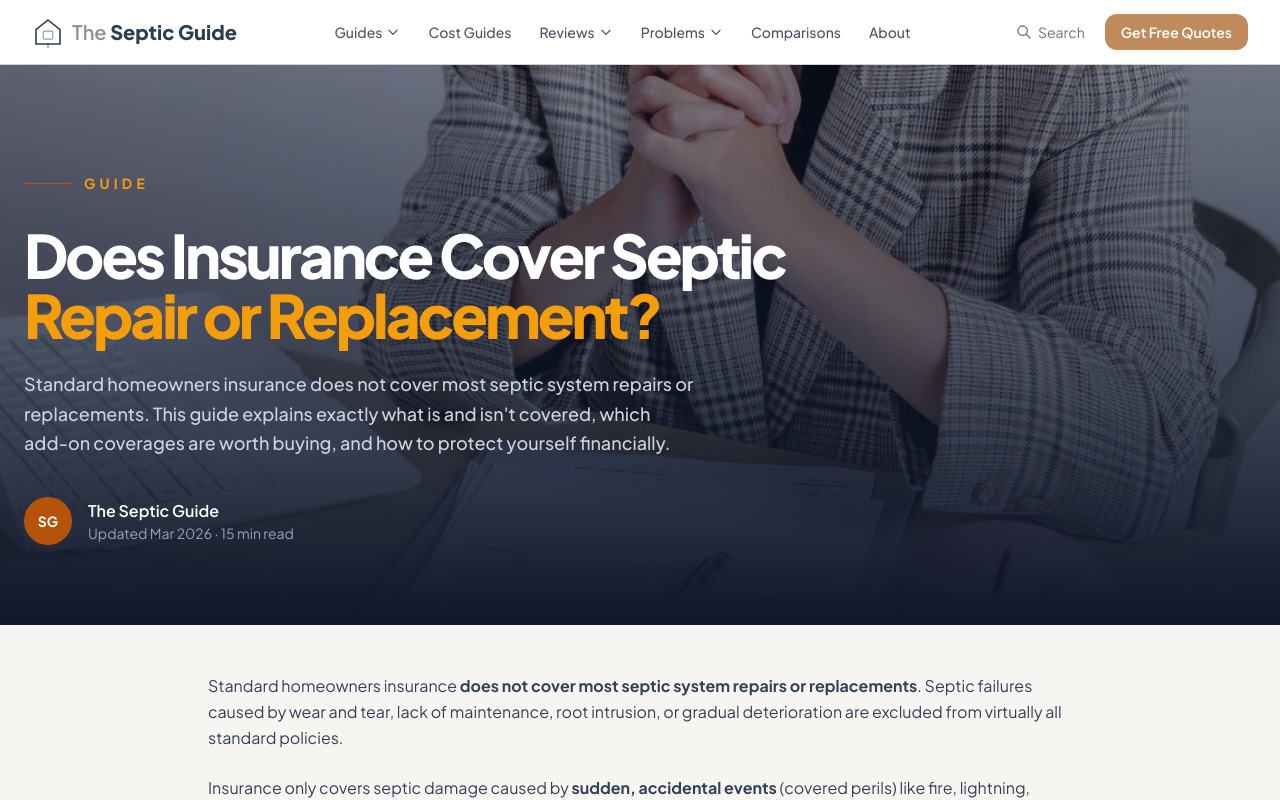
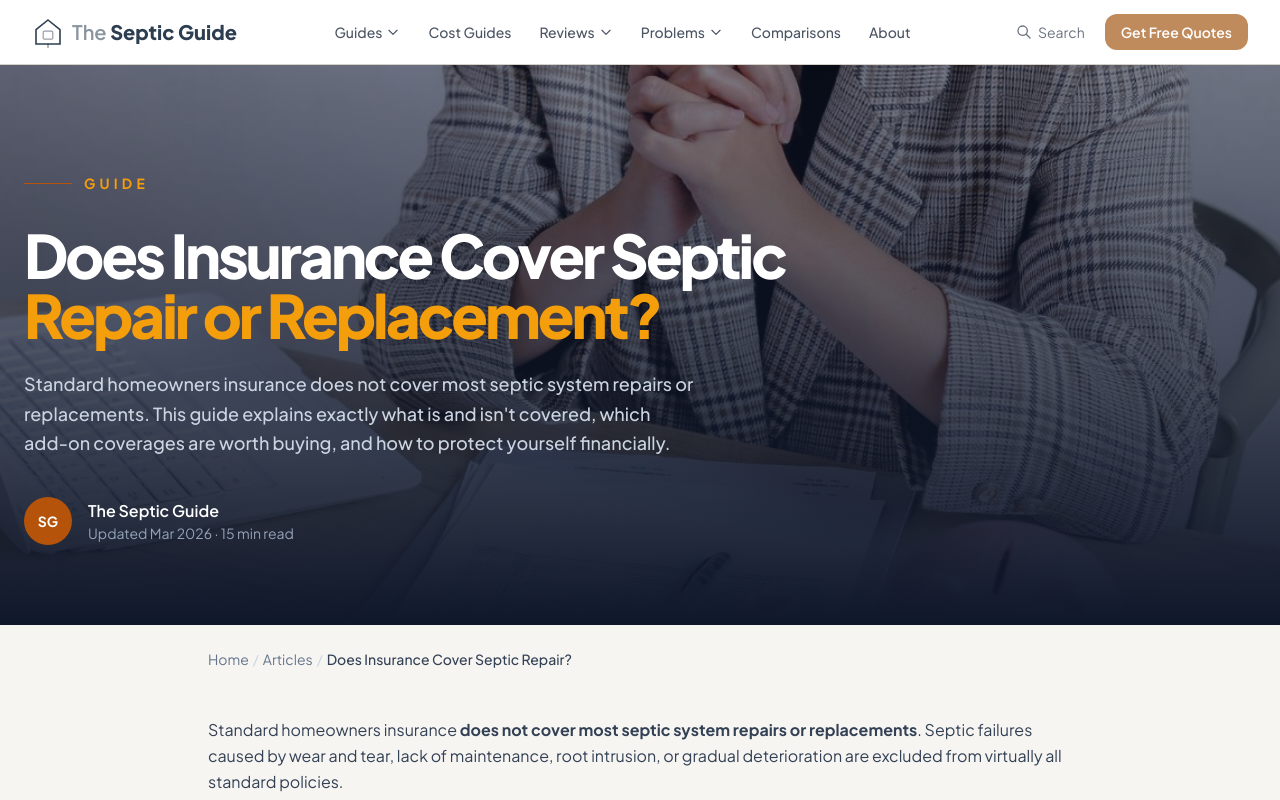
Before and after one commit to thebasementguide2026/theseptic.guide-, a Next.js app: page /articles/does-insurance-cover-septic-repair-replacement in a window 1280 px wide. Shown: the top 800 px of the page. Built offline with nearby package versions, Linux system fonts and the light colour scheme.

Commit message:
Add breadcrumbs to does-insurance-cover-septic-repair-replacement

```diff
--- a/app/articles/does-insurance-cover-septic-repair-replacement/page.tsx
+++ b/app/articles/does-insurance-cover-septic-repair-replacement/page.tsx
@@ -1,5 +1,6 @@
 import Link from 'next/link'
 import LeadForm from '@/components/LeadForm'
+import Breadcrumbs from '@/components/Breadcrumbs'
 import Image from 'next/image'
 import type { Metadata } from 'next'
 
@@ -121,7 +122,9 @@ export default function InsuranceCoverSepticArticle() {
         </div>
       </section>
 
-      {/* Main Content */}
+      <Breadcrumbs items={[{ label: 'Articles', href: '/articles' }, { label: 'Does Insurance Cover Septic Repair?' }]} />
+
+        {/* Main Content */}
       <article className='max-w-4xl mx-auto px-4 py-12'>
         <p className='text-base text-slate-700 leading-relaxed mb-6'>
           Standard homeowners insurance <strong>does not cover most septic system repairs or replacements</strong>. Septic failures caused by wear and tear, lack of maintenance, root intrusion, or gradual deterioration are excluded from virtually all standard policies.
```
